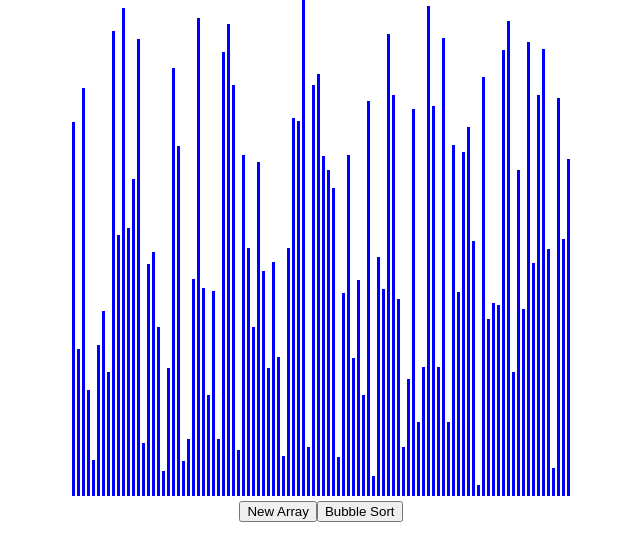
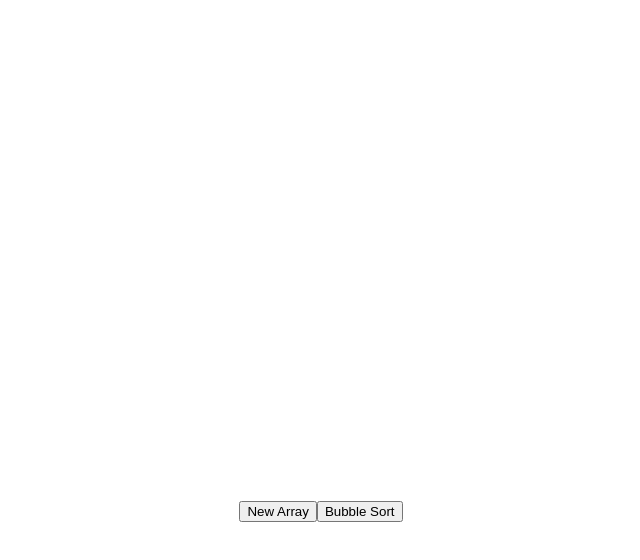
Before and after one commit to Linh012/sorting-visualiser, a React (Create React App) app: page / in a window 1280 px wide. Shown: the top 560 px of the page, without its empty margins (29-669 px from the left). Built offline with nearby package versions, Linux system fonts and the light colour scheme.

Commit message:
Add button container styling and remove static bar color

```diff
--- a/src/SortingVisualiser/SortingVisualiser.css
+++ b/src/SortingVisualiser/SortingVisualiser.css
@@ -2,10 +2,14 @@
   width: 3px;
   display: inline-block;
   margin: 0 1px;
-  background-color: blue;
 }
 
 .array-container {
   left: 100px;
   position: absolute;
 }
+
+.button-container{
+  position:fixed;
+  bottom: 100px;
+}
```
